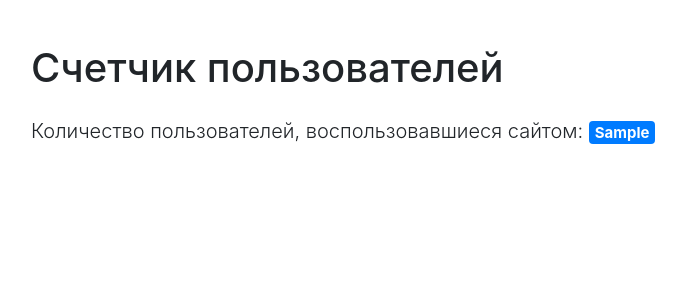
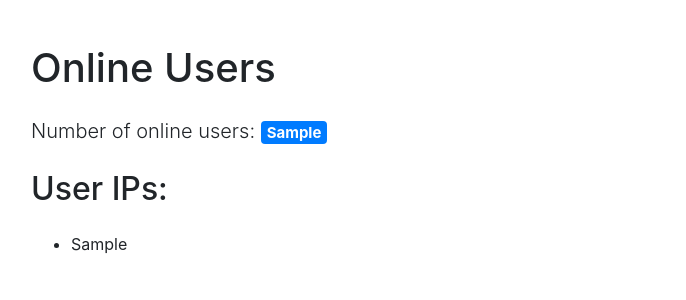
Before and after one commit to hmakhsudov/duniemain, a Django app: template dunie/templates/user_count.html in a window 1280 px wide. Shown: the top 300 px of the page, without its empty margins (54-740 px from the left). Run offline with Django 5.2, Linux system fonts and the light colour scheme; the template is opened without the code that fills it: most values are stand-ins (such as "Sample title", 1, 10 or a date in 2020); some libraries are stand-ins or nearby versions.

Commit message:
making counter

```diff
--- a/dunie/content/views.py
+++ b/dunie/content/views.py
@@ -3,10 +3,12 @@ from django.shortcuts import render
 import redis
 from django.conf import settings
 
+
 def user_count(request):
     redis_client = redis.StrictRedis.from_url(settings.CACHES['default']['LOCATION'])
     online_users = redis_client.get('online_users')
-    return render(request, 'user_count.html', {'online_users': online_users.decode('utf-8') if online_users else '0'})
+    user_ips = redis_client.lrange('user_ips', 0, -1)
+    return render(request, 'user_count.html', {'online_users': online_users.decode('utf-8') if online_users else '0', 'user_ips': user_ips})
 
 def index(request):
 
--- a/dunie/templates/user_count.html
+++ b/dunie/templates/user_count.html
@@ -1,9 +1,10 @@
+<!-- user_count.html -->
 <!DOCTYPE html>
 <html lang="en">
 <head>
     <meta charset="UTF-8">
     <meta name="viewport" content="width=device-width, initial-scale=1.0">
-    <title>Счетчик пользователей</title>
+    <title>Online Users</title>
     <!-- Подключение Bootstrap CSS -->
     <link href="https://stackpath.bootstrapcdn.com/bootstrap/4.5.0/css/bootstrap.min.css" rel="stylesheet">
     <style>
@@ -14,8 +15,15 @@
 </head>
 <body>
     <div class="container">
-        <h1 class="mt-4 mb-4">Счетчик пользователей</h1>
-        <p class="lead">Количество пользователей, воспользовавшиеся сайтом: <span class="badge badge-primary">{{ online_users }}</span></p>
+        <h1 class="mt-4 mb-4">Online Users</h1>
+        <p class="lead">Number of online users: <span class="badge badge-primary">{{ online_users }}</span></p>
+
+        <h2 class="mt-4 mb-4">User IPs:</h2>
+        <ul>
+            {% for user_ip in user_ips %}
+                <li>{{ user_ip }}</li>
+            {% endfor %}
+        </ul>
     </div>
 
     <!-- Подключение Bootstrap JS (необходимо для работы стилей badge) -->
```
Also changed, not shown: dunie/content/middleware.py (+19 -8 lines), dunie/templates/sister.html (deleted, +0 -22 lines).
